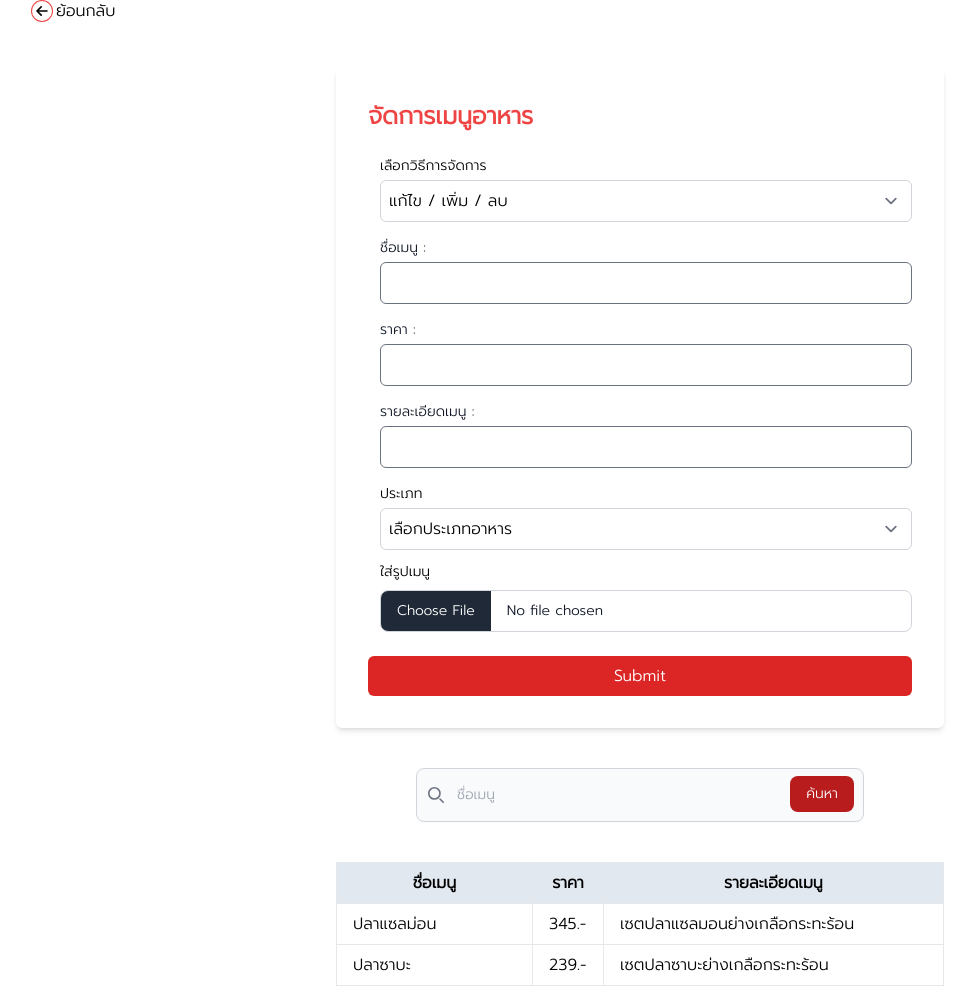
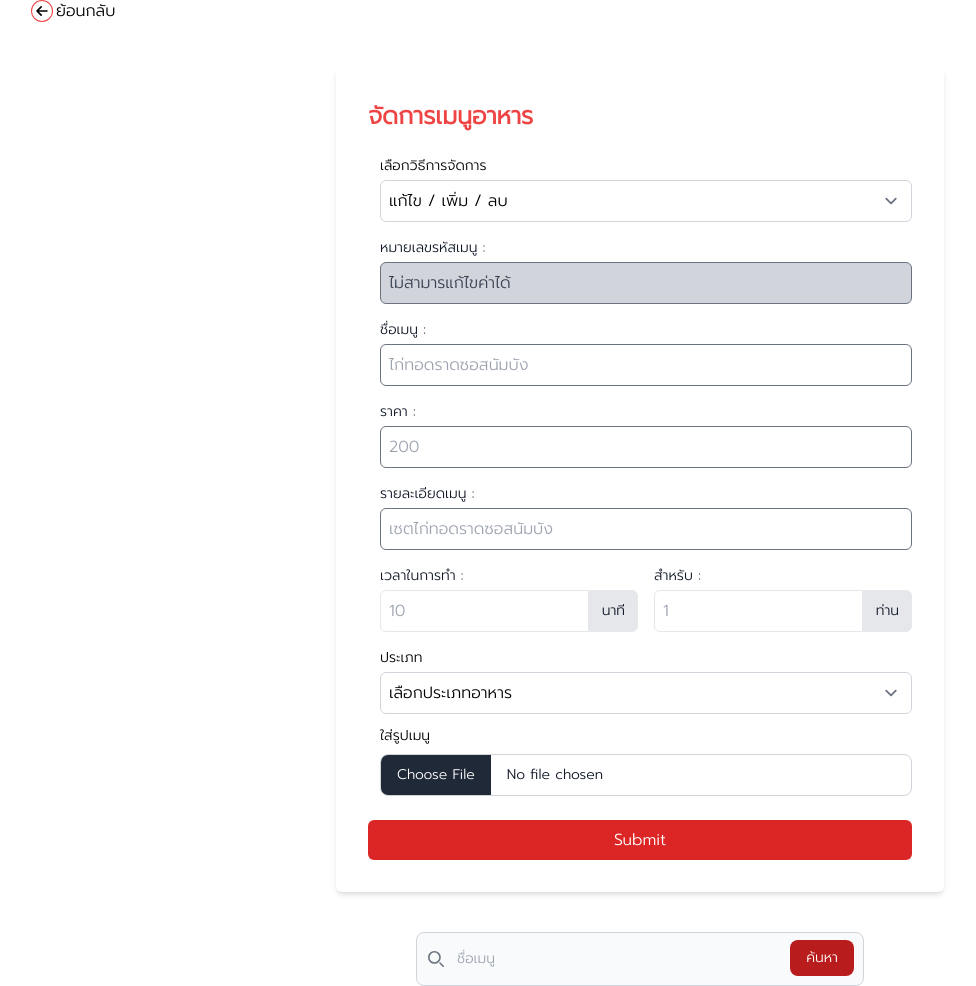
Before and after one commit to chanmathaearth/MAJI, a PHP site: page /manageMenu.php in a window 1280 px wide. Shown: the part 165-1151 px from the top of the page, without its empty margins (0-976 px from the left). Run offline with PHP 8.4, Linux system fonts and the light colour scheme; data comes from the database, SQL or seed files in the repository; some libraries are stand-ins or nearby versions; some web fonts are replaced.

Commit message:
Add files via upload

```diff
--- a/3_พนักงาน/employee_menu/manageMenu.php
+++ b/3_พนักงาน/employee_menu/manageMenu.php
@@ -13,7 +13,7 @@
     <script src="https://cdn.tailwindcss.com"></script>
     <script src="fetchmainNav.js"></script>
     <link href="https://cdnjs.cloudflare.com/ajax/libs/flowbite/2.3.0/flowbite.min.css" rel="stylesheet" />
-    <script src="https://cdnjs.cloudflare.com/ajax/libs/flowbite/2.3.0/flowbite.min.js"></script>
+
 
     <style>
         body {
@@ -26,6 +26,28 @@
 </head>
 
 <body>
+    <script src="https://cdnjs.cloudflare.com/ajax/libs/flowbite/2.3.0/flowbite.min.js"></script>
+    <script>
+        function reloadPage() {
+            // Reload the current document
+            window.location.reload;
+        }
+
+        function validateForm() {
+            var sele = document.getElementById('sele').value;
+            var name = document.getElementById('name').value;
+            var price = document.getElementById('price').value;
+            var desc = document.getElementById('desc').value;
+            var time = document.getElementById('time').value;
+            var serve = document.getElementById('serve').value;
+            var Type = document.getElementById('Type').value;
+            var fileName = document.getElementById('file_input').value;
+            if (sele === "" || name === "" || price === "" || desc === "" || time === "" || serve === "" || Type === "" || fileName === "") {
+                alert("กรุณากรอกข้อมูลให้ครบทุกช่อง");
+                return false;
+            }
+        }
+    </script>
     <div id="mainnavbar"></div>
     <div class="bg-white pr-8 pl-8 pb-8">
         <div class="grid place-content-center gap-2 sm:grid-cols-1 md:grid-cols-4 lg:grid-cols-4 mt-[3%]">
@@ -51,13 +73,13 @@
                 <h2 class="text-red-500 text-2xl font-semibold mb-6">จัดการเมนูอาหาร</h2>
 
 
-                <form method="post" action="<?php echo $_SERVER['PHP_SELF']; ?>">
+                <form method="post" enctype="multipart/form-data" action="<?php echo $_SERVER['PHP_SELF']; ?>">
                     <div class="ml-3 mb-4">
                         <div class="container mx-auto ">
                             <label for="sele" class="block text-sm font-medium text-black">เลือกวิธีการจัดการ</label>
                             <div class="">
-                                <select id="sele" name="sele" class="mt-1  block w-full p-2 border border-gray-300 rounded-md focus:outline-none focus:ring focus:border-black bg-white">
-                                    <option selected> แก้ไข / เพิ่ม / ลบ</option>
+                                <select id="sele" name="sele" class="mt-1  block w-full p-2 border border-gray-300 rounded-md focus:outline-none focus:ring focus:border-black bg-white" required>
+                                    <option value="" disabled selected> แก้ไข / เพิ่ม / ลบ</option>
                                     <option value="edit">แก้ไข</option>
                                     <option value="add">เพิ่ม</option>
                                     <option value="delete">ลบ</option>
@@ -66,26 +88,52 @@
                         </div>
                     </div>
                     <div class="mb-4 ml-3">
+                        <label for="name" class="block text-sm font-medium text-gray-900">หมายเลขรหัสเมนู :</label>
+                        <input type="text" value="ไม่สามารแก้ไขค่าได้" readonly id="menuId" name="menuId" class="cursor-not-allowed text-gray-700 bg-gray-300 mt-1 p-2 w-full border rounded-md">
+                    </div>
+                    <div class="mb-4 ml-3">
                         <label for="name" class="block text-sm font-medium text-gray-900">ชื่อเมนู :</label>
-                        <input type="text" id="name" name="name" class="mt-1 p-2 w-full border rounded-md">
+                        <input type="text" id="name" name="name" class="mt-1 p-2 w-full border rounded-md" placeholder="ไก่ทอดราดซอสนัมบัง" required>
                     </div>
 
                     <div class="mb-4 ml-3">
                         <label for="price" class="block text-sm font-medium text-gray-900">ราคา :</label>
-                        <input type="text" id="price" name="price" class="mt-1 p-2 w-full border rounded-md">
+                        <input type="text" id="price" name="price" class="mt-1 p-2 w-full border rounded-md" placeholder="200" required>
                     </div>
 
                     <div class="mb-4 ml-3">
                         <label for="desc" class="block text-sm font-medium text-gray-900">รายละเอียดเมนู :</label>
-                        <input type="text" id="desc" name="desc" class="mt-1 p-2 w-full border rounded-md">
+                        <input type="text" id="desc" name="desc" class="mt-1 p-2 w-full border rounded-md" placeholder="เซตไก่ทอดราดซอสนัมบัง" required>
+                    </div>
+                    <div class="grid grid-cols-2 gap-4 mt-3 mb-4 ml-3">
+                        <div>
+                            <label for="time" class="block text-sm font-medium text-gray-900">เวลาในการทำ :</label>
+                            <div class=" flex flex-row-reverse mt-1">
+                                <span class="inline-flex items-center px-3 text-sm text-gray-900 bg-gray-200 border  rounded-r-md">
+                                    นาที
+                                </span>
+
+                                <input type="Int" id="time" name="time" class=" p-2 w-full border rounded-l-md" placeholder="10" required>
+
+                            </div>
+                        </div>
+                        <div>
+                            <label for="serve" class="block text-sm font-medium text-gray-900">สำหรับ :</label>
+                            <div class=" flex flex-row-reverse mt-1">
+                                <span class="inline-flex items-center px-3 text-sm text-gray-900 bg-gray-200 border  rounded-r-md">
+                                    ท่าน
+                                </span>
+                                <input type="Int" id="serve" name="serve" class=" p-2 w-full border rounded-l-md" placeholder="1" required>
+                            </div>
+                        </div>
                     </div>
 
                     <div class="ml-3">
                         <div class="container mx-auto">
                             <label class="block text-sm font-medium text-black">ประเภท</label>
                             <div class="">
-                                <select id="Type" name="Type" class="mt-1 block w-full p-2 border border-gray-300 rounded-md focus:outline-none focus:ring focus:border-black bg-white">
-                                    <option selected> เลือกประเภทอาหาร</option>
+                                <select id="Type" name="Type" class="mt-1 block w-full p-2 border border-gray-300 rounded-md focus:outline-none focus:ring focus:border-black bg-white" required>
+                                    <option value="" disabled selected> เลือกประเภทอาหาร</option>
                                     <option value="6"> สิทธิพิเศษ </option>
                                     <option value="1"> ชุดเซ็ต </option>
                                     <option value="2"> ดงบุรี </option>
@@ -96,16 +144,15 @@
                             </div>
                         </div>
 
-
                         <div>
                             <label class="block mb-2 mt-3 text-sm font-medium text-black" for="file_input">ใส่รูปเมนู</label>
                             <input name="fileName" class="block w-full text-sm text-gray-900 border border-gray-300 rounded-lg cursor-pointer bg-white" id="file_input" type="file">
-                            <div id="image"></div>
+                            <div id="image" name="image"></div>
                         </div>
                     </div>
 
                     <div class="mt-6">
-                        <button name="submit" class="w-full px-4 py-2 text-white bg-red-600 rounded-md hover:bg-red-900 focus:outline-none focus:ring focus:border-blue-300">
+                        <button onclick="validateForm()" type="submit" name="submit" class="w-full px-4 py-2 text-white bg-red-600 rounded-md hover:bg-red-900 focus:outline-none focus:ring focus:border-blue-300">
                             Submit
                         </button>
                     </div>
@@ -114,10 +161,13 @@
     </div>
     </form>
     <script>
-        function fillForm(name, price, desc, type, image) {
+        function fillForm(menuId, name, price, desc, type, image, time, serve) {
+            document.getElementById('menuId').value = menuId;
             document.getElementById('name').value = name;
             document.getElementById('price').value = price;
             document.getElementById('desc').value = desc;
+            document.getElementById('time').value = time;
+            document.getElementById('serve').value = serve;
 
             var dropdown = document.getElementById('Type');
             for (var i = 0; i < dropdown.options.length; i++) {
@@ -131,12 +181,12 @@
             var imgElement = document.createElement('div');
             imgElement.innerHTML = `<img class="mx-auto mt-5" src="${image}" width="200px" height="200px">`;
 
-            // Clear any existing content in the qrCode div
-            var qrCodeDiv = document.getElementById('image');
-            qrCodeDiv.innerHTML = '';
+            // Clear any existing content in the img div
+            var imgDiv = document.getElementById('image');
+            imgDiv.innerHTML = '';
 
-            // Append the img element and paragraph elements to the qrCode div
-            qrCodeDiv.appendChild(imgElement);
+            // Append the img element and paragraph elements to the img div
+            imgDiv.appendChild(imgElement);
         }
     </script>
 
@@ -156,46 +206,44 @@
     if (isset($_POST['submit'])) {
 
         $sele = $_POST['sele'];
+        $menuId = $_POST['menuId'];
         $name = $_POST['name'];
         $price = $_POST['price'];
         $desc = $_POST['desc'];
         $type = $_POST['Type'];
         $fileName = $_FILES["fileName"]["name"];
+        $time = $_POST['time'];
+        $serve = $_POST['serve'];
 
-        $sql = "SELECT * FROM menu;";
-        $result = mysqli_query($conn, $sql);
-        if (mysqli_num_rows($result) > 0) {
-            while ($row = mysqli_fetch_assoc($result)) {
 
         if ($sele == "edit") {
-                    $sql = "UPDATE menu SET menuId = " . $row["menuId"] . ", menuName = '$name', menuImage = '$filename', menuPrice = '$price', menuDescription = '$desc', menuTypeID = '$type' WHERE menuName = '$name'";
+            $sql = "UPDATE menu SET menuId = '$menuId', menuName = '$name', menuImage = '$fileName', menuPrice = '$price', menuDescription = '$desc', menuTypeID = '$type', menuTime = '$time', menuServe = '$serve' WHERE menuId = '$menuId'";
             $result = mysqli_query($conn, $sql);
             if ($result) {
-                        echo "<script>alert('Update Successful');</script>";
+                echo "<script>alert('การอัพเดทสำเร็จ'); window.location.reload;</script>";
             } else {
-                        echo "<script>alert('Update Failed');</script>";
+                echo "<script>alert('การอัพเดทไม่สำเร็จ');window.location.reload;</script>";
             }
         } else if ($sele == "delete") {
-                    $sql = "DELETE FROM menu WHERE menuName = '$name'";
+            $sql = "DELETE FROM menu WHERE menuId = '$menuId'";
             $result = mysqli_query($conn, $sql);
             if ($result) {
-                        echo "<script>alert('Delete Successful');</script>";
+                echo "<script>alert('การลบสำเร็จ'); window.location.reload ;</script>";
             } else {
-                        echo "<script>alert('Delete Failed');</script>";
+                echo "<script>alert('การลบไม่สำเร็จ'); window.location.reload ;</script>";
             }
-
         } else if ($sele == "add") {
-                    $sql = "INSERT INTO `menu`(`menuId`, `menuName`, `menuImage`, `menuPrice`, `menuDescription`, `menuTypeID`) VALUES ('" . $row["menuId"] + 1 . "','$name','$filename',' $price','$desc','$type')";
+            $sql = "INSERT INTO `menu`( `menuName`, `menuImage`, `menuPrice`, `menuDescription`, `menuTypeID`, `menuTime`, `menuServe`) VALUES ('$name','$fileName',' $price','$desc','$type','$time','$serve')";
             $result = mysqli_query($conn, $sql);
             if ($result) {
-                        echo "<script>alert('เพิ่มเมนูสำเร็จ');</script>";
+                echo "<script>alert('เพิ่มเมนูสำเร็จ'); window.location.reload; </script>";
             } else {
-                        echo "<script>alert('เพิ่มเมนูไม่สำเร็จ');</script>";
+                echo "<script>alert('เพิ่มเมนูไม่สำเร็จ'); window.location.reload;</script>";
             }
         }
     }
-        }
-    }
+
+
 
     ?>
     <form class="max-w-md mx-auto">
@@ -227,6 +275,7 @@
                     if (mysqli_num_rows($result) > 0) {
                         while ($row = mysqli_fetch_assoc($result)) {
 
+                            $menuId = $row['menuId'];
                             $menuName = $row['menuName'];
                             $menuPrice = $row['menuPrice'];
                             $menuDescription = $row['menuDescription'];
@@ -235,9 +284,9 @@
 
 
                             echo "<tr class='border'>";
-                            echo "<td class='py-2 px-4 border'> <a href='javascript:fillForm(\"" . $menuName . "\", \"" . $menuPrice . "\", \"" . $menuDescription . "\", \"" . $menuTypeId . "\", \"" . $menuImage . "\")'>" . $menuName .  "</a> </td>";
-                            echo "<td class='py-2 px-4 border'> <a href='javascript:fillForm(\"" . $menuName . "\", \"" . $menuPrice . "\", \"" . $menuDescription . "\", \"" . $menuTypeId . "\", \"" . $menuImage . "\")'>" . $menuPrice . ".- </td>" .
-                                "<td class='py-2 px-4 border'> <a href='javascript:fillForm(\"" . $menuName . "\", \"" . $menuPrice . "\", \"" . $menuDescription . "\", \"" . $menuTypeId . "\", \"" . $menuImage . "\")'>" . $menuDescription . "</td>" .
+                            echo "<td class='py-2 px-4 border'> <a href='javascript:fillForm(\"" . $menuId . "\",\"" . $menuName . "\", \"" . $menuPrice . "\", \"" . $menuDescription . "\", \"" . $menuTypeId . "\", \"" . $menuImage . "\")'>" . $menuName . "</a> </td>";
+                            echo "<td class='py-2 px-4 border'> <a href='javascript:fillForm(\"" . $menuId . "\",\"" . $menuName . "\", \"" . $menuPrice . "\", \"" . $menuDescription . "\", \"" . $menuTypeId . "\", \"" . $menuImage . "\")'>" . $menuPrice . ".- </td>" .
+                                "<td class='py-2 px-4 border'> <a href='javascript:fillForm(\"" . $menuId . "\",\"" . $menuName . "\", \"" . $menuPrice . "\", \"" . $menuDescription . "\", \"" . $menuTypeId . "\", \"" . $menuImage . "\")'>" . $menuDescription . "</td>" .
                                 "</tr>";
                         }
                     } else {
```
Lines whose indentation alone changed are shown as unchanged.
